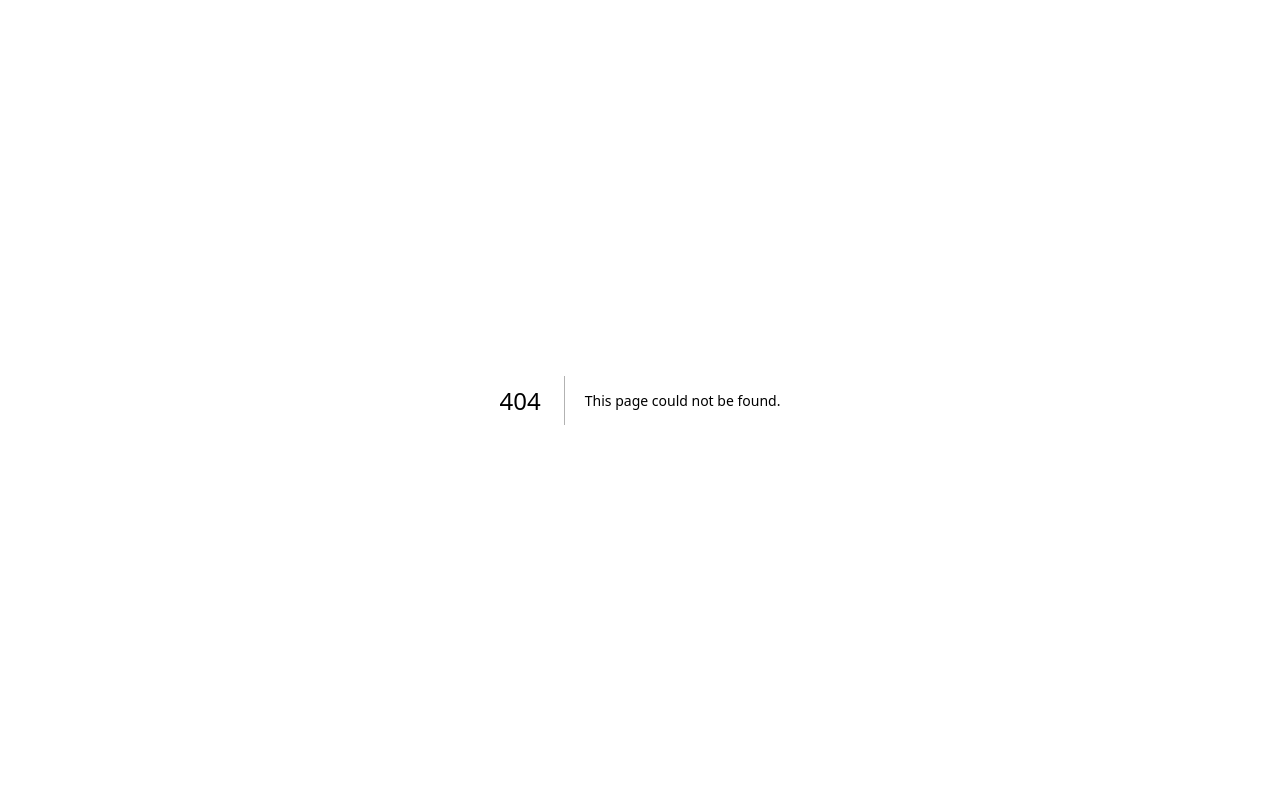
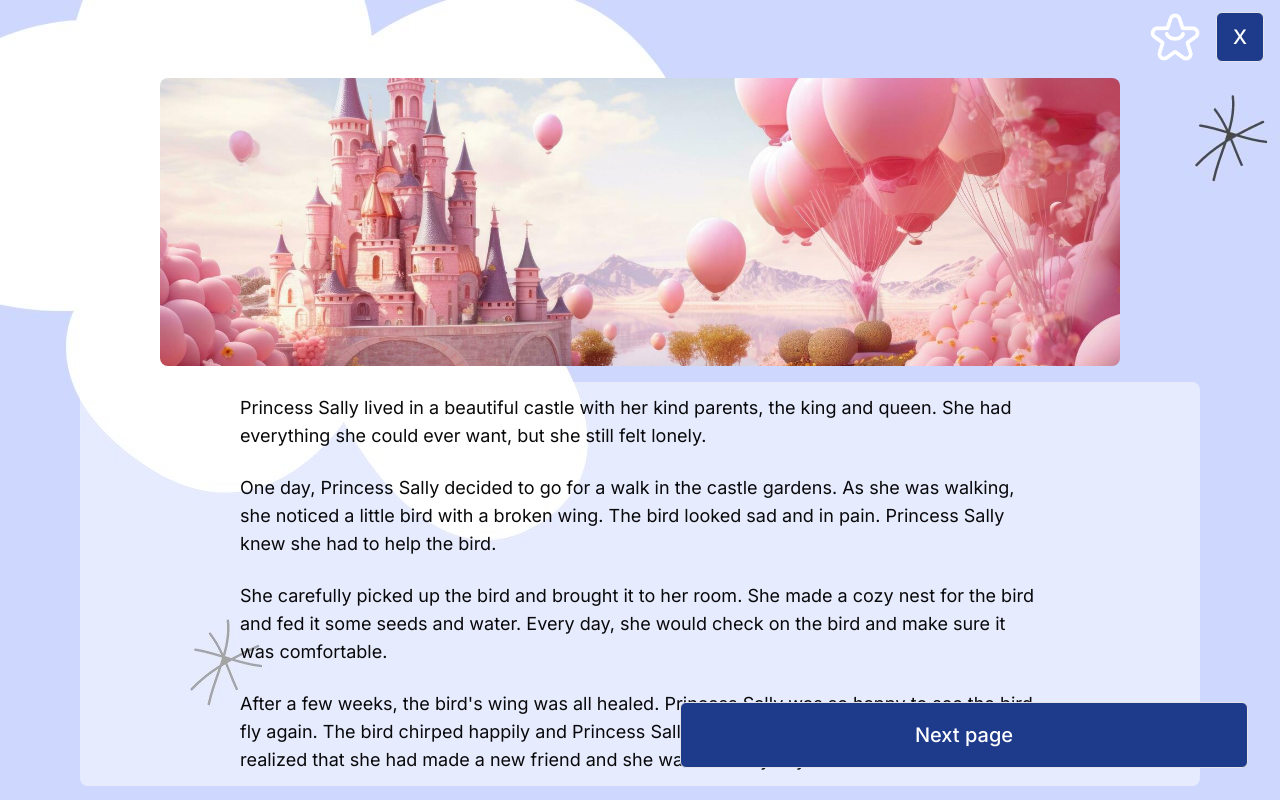
Before and after one commit to aroushasoltany/aurora, a Next.js app: page /book/page1 in a window 1280 px wide. Before the commit this address had no page. Built offline with nearby package versions, Linux system fonts and the light colour scheme.

Commit message:
added pages of a book

```diff
--- /dev/null
+++ b/app/book/page1/page.tsx
@@ -0,0 +1,84 @@
+"use client"
+
+import Image from "next/image";
+
+
+import pinkPrincessCastle from "@/public/pink-princess-castle.jpg";
+import logoWhite from "@/public/logos/aurora-white.png";
+import { Button } from "@/components/ui/button";
+import { useRouter } from "next/navigation";
+import { Repeat } from "lucide-react";
+import { Typewriter } from "@/components/typewriter/typewriter"
+
+
+export default function Book() {
+    const router = useRouter();
+  return (
+    <div className="bg-blue-200 h-screen" style={{
+      backgroundImage: "url(/unihack.jpg)",
+    }}>
+      <div className="flex justify-end pt-3">
+        <Image
+          src={logoWhite}
+          alt="Picture"
+          width={50}
+          height={50}
+        />
+        <Button
+          variant="outline"
+          className="bg-blue-900 text-white text-xl h-50 w-50 mx-4"
+          onClick={(e) => {
+            e.preventDefault();
+              router.push("/");
+            }}
+          >
+            X
+        </Button>
+      </div>
+      <div className="h-2/5 flex justify-center items-center">
+        <div className="relative w-3/4 h-[90%]">
+          <Image
+            src={pinkPrincessCastle}
+            alt="Picture"
+            layout="fill"
+            objectFit="cover"
+            className="rounded-lg"
+          />
+        </div>
+      </div>
+
+      <div className="h-[40%]">
+        <div className="bg-[#ffffff]/50 mx-20 rounded-lg">
+          <p className="px-40 py-3 text-lg">
+            <Typewriter text = "Princess Sally lived in a beautiful castle with her kind parents, the king and queen. She had everything she could ever want, but she still felt lonely." delay={20}/>
+          </p>
+          <p className="px-40 py-3 text-lg">
+            <Typewriter text = "One day, Princess Sally decided to go for a walk in the castle gardens. As she was walking, she noticed a little bird with a broken wing. The bird looked sad and in pain. Princess Sally knew she had to help the bird." delay={20}/>
+          </p>
+          <p className="px-40 py-3 text-lg">
+            <Typewriter text = "She carefully picked up the bird and brought it to her room. She made a cozy nest for the bird and fed it some seeds and water. Every day, she would check on the bird and make sure it was comfortable." delay={20}/>
+          </p>
+          <p className="px-40 py-3 text-lg">
+            <Typewriter text = "After a few weeks, the bird's wing was all healed. Princess Sally was so happy to see the bird fly again. The bird chirped happily and Princess Sally felt a warm feeling in her heart. She realized that she had made a new friend and she wasn't lonely anymore." delay={20}/>
+          </p>
+
+        </div>
+      </div>
+
+      <div className= "h-50 grid grid-cols-2 gap-4 content-center justify-items-center">
+        <div></div>
+        <Button
+          variant="outline"
+          className="bg-blue-900 text-white w-[90%] text-xl py-8"
+          onClick={(e) => {
+            e.preventDefault();
+              router.push("/book/page2");
+            }}
+          >
+            Next page
+        </Button>
+      </div>
+
+    </div>
+  )
+}
--- a/app/book/page.tsx
+++ b/app/book/page2/page.tsx
@@ -7,13 +7,15 @@ import pinkPrincessCastle from "@/public/pink-princess-castle.jpg";
 import logoWhite from "@/public/logos/aurora-white.png";
 import { Button } from "@/components/ui/button";
 import { useRouter } from "next/navigation";
+import { Repeat } from "lucide-react";
+import { Typewriter } from "@/components/typewriter/typewriter"
 
 
 export default function Book() {
     const router = useRouter();
   return (
     <div className="bg-blue-200 h-screen" style={{
-      backgroundImage: "url(/unihack.jpg)"
+      backgroundImage: "url(/unihack.jpg)",
     }}>
       <div className="flex justify-end pt-3">
         <Image
@@ -45,13 +47,27 @@ export default function Book() {
         </div>
       </div>
 
-      <div className= "h-56 grid grid-cols-2 gap-4 content-center justify-items-center">
+      <div className="h-[40%]">
+        <div className="bg-[#ffffff]/50 mx-20 rounded-lg">
+          <p className="px-40 py-3 text-lg">
+              <Typewriter text = "From that day on, Princess Sally took care of all the animals in the castle gardens. She showed them love and kindness, and they showed her love in return. Princess Sally learned that love is always kind, and it can bring so much happiness to everyone around her." delay={10}/>
+          </p>
+          <p className="px-40 py-3 text-lg">
+            <Typewriter text = "The king and queen were so proud of their daughter for being so kind to the animals. They knew that she had a big heart and they were happy to see her so happy." delay={10}/>
+          </p>
+          <p className="px-40 py-3 text-lg">
+          <Typewriter text = "Princess Sally's love for the animals made the castle a much happier place, and she was never lonely again. She had found love and friendship in the most unexpected places, and she knew that she would always be kind to everyone she met." delay={10}/>
+          </p>
+        </div>
+      </div>
+
+      <div className= "h-50 grid grid-cols-2 gap-4 content-center justify-items-center">
         <Button
           variant="outline"
           className="bg-blue-900 text-white w-[90%] text-xl py-8"
           onClick={(e) => {
             e.preventDefault();
-              router.push("/--");
+              router.push("/book/page1");
             }}
           >
             Previous page
@@ -62,10 +78,10 @@ export default function Book() {
           className="bg-blue-900 text-white w-[90%] text-xl py-8"
           onClick={(e) => {
             e.preventDefault();
-              router.push("/--");
+              router.push("/final-page");
             }}
           >
-            Next page
+            The end
         </Button>
       </div>
 
--- /dev/null
+++ b/components/typewriter/typewriter.tsx
@@ -0,0 +1,24 @@
+import React, { useState, useEffect } from 'react';
+
+interface TypewriterProps {
+  text: string;
+  delay: number;
+}
+
+export const Typewriter: React.FC<TypewriterProps>  = ({ text, delay }) => {
+  const [currentText, setCurrentText] = useState('');
+  const [currentIndex, setCurrentIndex] = useState(0);
+
+  useEffect(() => {
+    if (currentIndex < text.length) {
+      const timeout = setTimeout(() => {
+        setCurrentText(prevText => prevText + text[currentIndex]);
+        setCurrentIndex(prevIndex => prevIndex + 1);
+      }, delay);
+
+      return () => clearTimeout(timeout);
+    }
+  }, [currentIndex, delay, text]);
+
+  return <span>{currentText}</span>;
+};
```
